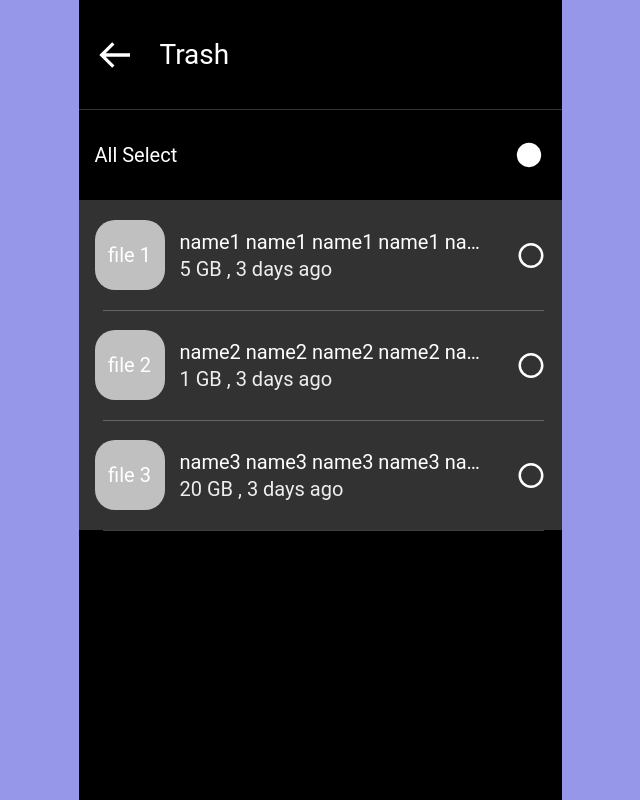
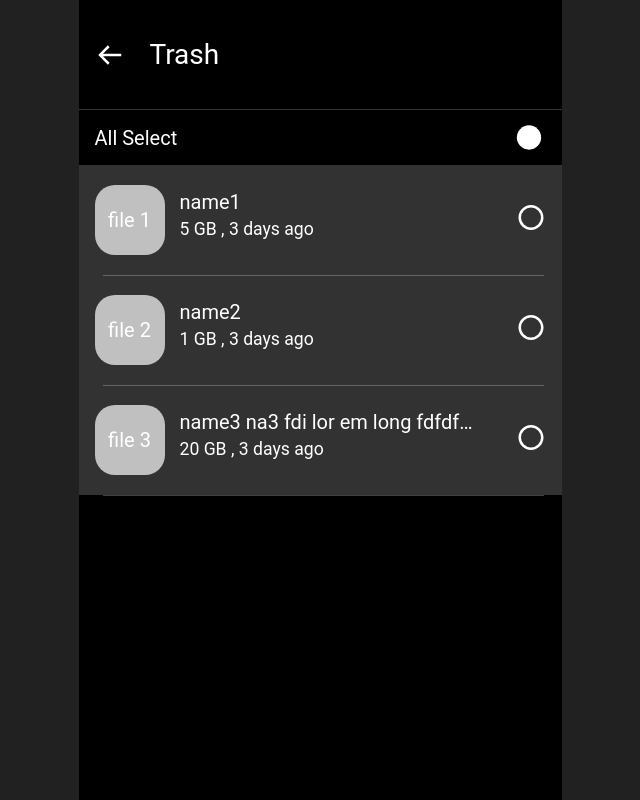
Before and after one commit to thanhtutzaw/google-file, a Next.js app: page / in a window 1280 px wide. Shown: the top 800 px of the page, without its empty margins (320-960 px from the left). Built offline with nearby package versions, Linux system fonts and the light colour scheme; no server answers.

Commit message:
update : css

```diff
--- a/component/Card.js
+++ /dev/null
@@ -1,52 +0,0 @@
-import { useEffect, useState } from "react";
-import styles from '../styles/Home.module.css'
-import { RiCheckboxBlankCircleLine } from 'react-icons/ri'
-import { RiCheckboxCircleFill } from 'react-icons/ri'
-export default function Card({ playOn, playOff, f, files, setselectedId, selectedId }) {
-    const [isSelect, setisSelect] = useState(false);
-    // function handleSelect(e) {
-    // }
-    // function reduceSelect(e) {
-    //     console.log("remove id")
-    // }
-    useEffect(() => {
-        if (selectedId.length === 0) {
-            setisSelect(false)
-        }
-        if (selectedId.length === files.length) {
-            setisSelect(true)
-        }
-    }, [selectedId]);
-    function check() {
-        setisSelect(prev => !prev);
-        setselectedId([...selectedId, f.id])
-        playOn()
-    }
-    function unCheck() {
-        setisSelect(prev => !prev);
-        setselectedId(selectedId.filter(id => id !== f.id))
-        playOff()
-    }
-    return (
-        <li onClick={(e) => {
-            if (selectedId.length >= 1 && !isSelect) {
-                check()
-            } else if (isSelect) {
-                unCheck()
-            }
-        }} className={styles.cardContainer}>
-            <div style={isSelect ? { backgroundColor: 'rgb(26 114 230)' } : {}} className={styles.card} >
-                <div style={{ border: '0 solid red' }} className={styles.cardLeft}>
-                    <div className={styles.photo}>file {f.id}</div>
-                    <div className={styles.fileInfo}>
-                        <div className={styles.fileName}>{f.filename} {f.filename} {f.filename} {f.filename} {f.filename} {f.filename} {f.filename}{f.filename}{f.filename} {f.filename}</div>
-                        <div className={styles.fileSize}>{f.size} , <span>3 days ago</span></div>
-                    </div>
-                </div>
-                {(isSelect && selectedId.length !== 0) ?
-                    <RiCheckboxCircleFill className={styles.checkbox} /> :
-                    <RiCheckboxBlankCircleLine className={styles.checkbox} onClick={() => { if (selectedId.length === 0) { check() } }} />}
-            </div>
-        </li>
-    );
-}
--- /dev/null
+++ b/component/FileList.jsx
@@ -0,0 +1,88 @@
+import { useEffect, useState } from "react";
+import styles from "../styles/Home.module.css";
+import { RiCheckboxBlankCircleLine } from "react-icons/ri";
+import { RiCheckboxCircleFill } from "react-icons/ri";
+export default function FileList({
+  playOn,
+  playOff,
+  f,
+  files,
+  setselectedId,
+  selectedId,
+}) {
+  const [isSelect, setisSelect] = useState(false);
+  const [longtext, setLongtext] = useState(false);
+  // function handleSelect(e) {
+  // }
+  // function reduceSelect(e) {
+  //     console.log("remove id")
+  // }
+  useEffect(() => {
+    if (selectedId.length === 0) {
+      setisSelect(false);
+    }
+    if (selectedId.length === files.length) {
+      setisSelect(true);
+    }
+  }, [selectedId]);
+  function select() {
+    setisSelect((prev) => !prev);
+    setselectedId([...selectedId, f.id]);
+    playOn();
+  }
+  function deSelect() {
+    setisSelect((prev) => !prev);
+    setselectedId(selectedId.filter((id) => id !== f.id));
+    playOff();
+  }
+  return (
+    <li
+      onClick={(e) => {
+        if (selectedId.length >= 1 && !isSelect) {
+          select();
+        } else if (isSelect) {
+          // } else if (isSelect && !longtext) {
+          deSelect();
+        }
+      }}
+      className={styles.cardContainer}
+    >
+      <div
+        style={isSelect ? { backgroundColor: "rgb(26 114 230)" } : {}}
+        className={styles.card}
+      >
+        <div style={{ border: "0 solid red" }} className={styles.cardLeft}>
+          <div className={styles.photo}>file {f.id}</div>
+          <div className={styles.fileInfo}>
+            <div
+              onClick={(e) => {
+                if(selectedId < 1){
+                setLongtext((prev) => !prev);
+
+                }
+              }}
+              className={`${longtext ? styles.longtext : styles.fileName}`}
+            >
+              {f.filename}
+            </div>
+            <div className={styles.fileSize}>
+              {f.size} , <span>3 days ago</span>
+            </div>
+          </div>
+        </div>
+        {isSelect && selectedId.length !== 0 ? (
+          <RiCheckboxCircleFill className={styles.checkbox} />
+        ) : (
+          <RiCheckboxBlankCircleLine
+            className={styles.checkbox}
+            onClick={() => {
+              if (selectedId.length === 0) {
+                select();
+              }
+            }}
+          />
+        )}
+      </div>
+    </li>
+  );
+}
--- a/pages/index.js
+++ b/pages/index.js
@@ -2,12 +2,13 @@ import Head from 'next/head';
 import { useEffect, useState } from 'react';
 import { BiArrowBack } from 'react-icons/bi';
 import { IoMdClose } from 'react-icons/io';
-import Card from '../component/Card';
 import useSound from 'use-sound';
 import boopSfx from '/public/click.mp3';
 import uncheckSound from '/public/disable-sound.mp3';
 import checkSound from '/public/enable-sound.mp3';
 import styles from '../styles/Home.module.css';
+import FileList from '../component/FileList';
+import { returnFileSize } from '../util/convertFileSize';
 
 function Selectbar(props) {
   const [play] = useSound(boopSfx);
@@ -39,7 +40,8 @@ export default function Home() {
     {
       "id": 1,
       "filename": "name1",
-      "size": "5 GB"
+      "size": "5 GB",
+      "date": '12/1/2'
     },
     {
       "id": 2,
@@ -48,7 +50,7 @@ export default function Home() {
     },
     {
       "id": 3,
-      "filename": "name3",
+      "filename": "name3 na3 fdi lor em long fdfdf name 3name3 na3 fdi lor em long fdfdf name 3name3 na3 fdi lor em long fdfdf name 3name3 na3 fdi lor em long fdfdf name 3name3 na3 fdi lor em long fdfdf name 3",
       "size": "20 GB"
     }
   ];
@@ -100,6 +102,8 @@ export default function Home() {
   const [playOff] = useSound(uncheckSound,
     { volume: 0.11 })
 
+
+  const [file, setfile] = useState([]);
   return (
     <>
       <Head>
@@ -107,8 +111,83 @@ export default function Home() {
         <meta name="description" content="Generated by create next app" />
         <link rel="icon" href="/favicon.ico" />
       </Head>
+      {/* <div style={{ position: 'fixed', width: '30%' }}>
+        {JSON.stringify(files)}
+      </div> */}
       <main className={styles.main}>
         <div className={styles.container}>
+          {/* <input type="file" multiple={true} onChange={(e) => {
+            const currentFile = e.target.files;
+            let newFileInfo
+            for (const fileInfo of currentFile) {
+              const { name, lastModified: date } = fileInfo;
+              const now = new Date()
+              const stale = now.getTime() - date
+              newFileInfo = {
+                name, date: returnDay(stale), size: returnFileSize(fileInfo.size)
+              }
+              file.push(newFileInfo)
+              // const date2 = new Date(stale)
+              // console.log(stale)
+
+              // const day = now - date
+
+              // console.log(day)
+
+              function returnDay(stale) {
+                var total_seconds = parseInt(Math.floor(stale / 1000));
+                var total_minutes = parseInt(Math.floor(total_seconds / 60));
+                var total_hours = parseInt(Math.floor(total_minutes / 60));
+                var days = parseInt(Math.floor(total_hours / 24));
+                return days
+              }
+
+
+              // const date3 = today.setDate(now - date)
+              // const date2 = new Date(now)
+              // console.log(now - date)
+              // console.log(newFileInfo)
+              // const arr = Array.from(newFileInfo)
+              // console.log(arr)
+
+
+              // { size: '2.9 GB' }
+              // size
+              // :
+              // "2.9 GB"
+              // [[Prototype]]
+
+
+              // const arr = []
+              // arr.push(newFileInfo)
+              // console.log(arr)
+            }
+            // file.map(f => console.table(f))
+            // for (const key in newFileInfo) {
+
+            //     const arr = newFileInfo[key];
+
+            //     // const arr = []
+            //     // arr.push(newFileInfo)
+            console.log(file)
+
+            // }
+            // function returnFileSize(number) {
+            //   if (number < 1024) {
+            //     return `${number} bytes`;
+            //   } else if (number >= 1024 && number < 1048576) {
+            //     return `${(number / 1024).toFixed(1)} KB`;
+            //   }
+            //   else if (number >= 1048576 && number < 1000000000) {
+            //     return `${(number / 1048576).toFixed(1)} MB`;
+            //   } else if (number >= 1000000000) {
+            //     return `${(number / 1000000000).toFixed(1)} GB`;
+            //   }
+            // }
+
+          }
+
+          } /> */}
           <div style={{ position: 'sticky', top: '0', zIndex: '2000' }}>
             <section
               className={[styles.SelectNav, !visible ? styles.inactive : styles.active].join(" ")}>
@@ -125,7 +204,7 @@ export default function Home() {
           </div>
           <ul>
             {files.map((f) => (
-              <Card playOn={playOn} playOff={playOff} setisChecked={setisChecked} files={files} f={f} key={f.id} setselectedId={setselectedId} selectedId={selectedId} />
+              <FileList playOn={playOn} playOff={playOff} setisChecked={setisChecked} files={files} f={f} key={f.id} setselectedId={setselectedId} selectedId={selectedId} />
             ))}
           </ul>
         </div>
--- a/styles/Home.module.css
+++ b/styles/Home.module.css
@@ -1,48 +1,56 @@
 .container {
-  width    : 500px;
+  width: 500px;
 }
+
 .main {
-  margin                : 0 auto;
-  background-color      : rgb(0, 0, 0);
-  width                 : 483px;
-  min-height            : 150vh;
-  flex              : 1;
-  display           : flex;
-  color             : rgb(255, 255, 255);
-  font-size         : 1.3rem;
-  font-family       : "Google Sans",
+  margin          : 0 auto;
+  background-color: rgb(0, 0, 0);
+  width           : 483px;
+  min-height      : 150vh;
+  flex            : 1;
+  display         : flex;
+  color           : rgb(255, 255, 255);
+  font-size       : 1.3rem;
+  font-family     : "Google Sans",
     Roboto,
     Arial,
     sans-serif;
 }
+
 @media only screen and (min-height: 690px) {
   .main {
-    font-size    : 1rem;
+    font-size: 1rem;
   }
 }
+
 .title a {
   color          : #0070f3;
   text-decoration: none;
 }
+
 .title a:hover,
 .title a:focus,
 .title a:active {
   text-decoration: underline;
 }
+
 .title {
   margin     : 0;
   line-height: 1.15;
   font-size  : 4rem;
 }
+
 .title,
 .description {
   text-align: center;
 }
+
 .description {
   margin     : 4rem 0;
   line-height: 1.5;
   font-size  : 1.5rem;
 }
+
 .grid {
   display        : flex;
   align-items    : center;
@@ -50,6 +58,7 @@
   flex-wrap      : wrap;
   max-width      : 800px;
 }
+
 .trashNav,
 .SelectNav {
   background-color: black;
@@ -62,6 +71,7 @@
   z-index         : 300;
   border-bottom   : 1px solid #efefef38;
 }
+
 .trashNav_count {
   display        : flex;
   justify-content: center;
@@ -71,99 +81,131 @@
     Arial,
     sans-serif;
 }
+
 .trashNav_count,
 .deleteBtn,
 .allSelect,
 .photo {
   user-select: none;
 }
+
 .backBtn,
 .deleteBtn,
 .allSelect,
 .checkbox {
   cursor: pointer;
 }
+
 .inactive {
-  opacity      : 0;
-  transition   : opacity 0.2s ease-in-out;
-  visibility   : hidden;
+  opacity   : 0;
+  transition: opacity 0.2s ease-in-out;
+  visibility: hidden;
 }
+
 .active {
-  position     : absolute;
-  top          : 0;
-  width        : 100%;
-  opacity      : 1;
-  transition   : opacity 0.5s;
-  visibility   : visible;
+  position  : absolute;
+  top       : 0;
+  width     : 100%;
+  opacity   : 1;
+  transition: opacity 0.5s;
+  visibility: visible;
 }
+
 .SelectNav {
   background-color: rgb(37, 82, 230);
   border          : 0;
   transition      : all .3s ease-in;
 }
+
 .backBtn {
-  font-size: 1rem;
-  width    : 40px;
-  height   : 40px;
+  width        : 30px;
+  height       : 30px;
+  border-radius: 100%;
+
 }
+
+.backBtn:active {
+  background: rgba(255, 255, 255, 0.247);
+  opacity   : .6;
+}
+
 .trashNav_count p {
   margin      : 0;
   margin-left : 25px;
   margin-right: auto;
 }
+
 .deleteBtn {
-  height          : 77px;
   background-color: transparent;
+  padding         : .8rem 1.2rem;
+  border-radius   : 10px;
   color           : white;
-  padding         : 0 22px;
-  border-radius   : 20px;
   border          : none;
-  font-size       : 25px;
+  font-size       : 1rem;
   font-family     : "Google Sans",
     Roboto,
     Arial,
     sans-serif;
 }
+
 .deleteBtn:active {
   background-color: rgba(255, 251, 251, 0.116);
 }
+
 .allSelect {
-  height          : 90px;
+  /* height          : 90px; */
+  height          : 55px;
   padding         : 0 16px;
   display         : flex;
   justify-content : space-between;
   align-items     : center;
   background-color: black;
 }
+
 .allSelect input {
   width    : 27px;
   height   : 27px;
   clip-path: circle(45% at 50% 50%);
 }
+
 .card {
-  max-width      : 483px;
-  padding        : 0 16px;
-  color          : inherit;
-  text-decoration: none;
-  display         : flex;
-  justify-content : space-between;
-  align-items     : center;
-  flex            : 1;
-  transition      : color 0.15s ease, background-color 0.10s ease;
-  background-color: rgba(100, 100, 100, .5);
+  max-width          : 483px;
+  padding            : 0 16px;
+  color              : inherit;
+  text-decoration    : none;
+  display            : flex;
+  justify-content    : space-between;
+  /* align-items     : center; */
+  flex               : 1;
+  transition         : color 0.15s ease, background-color 0.10s ease;
+  background-color   : rgba(100, 100, 100, .5);
+  /* transition      : all .3s ease; */
 }
-.cardContainer{
-  list-style : none;
+
+.cardContainer {
+  list-style: none;
 }
+
 .cardContainer::after {
-  content : '';
-  position: absolute;
-  width   : 100px;
-  min-width  : 441px;
-  height     : 1px;
-  margin-left: 24px;
+  content         : '';
+  position        : absolute;
+  width           : 100px;
+  min-width       : 441px;
+  height          : 1px;
+  margin-left     : 24px;
   background-color: rgba(255, 255, 255, 0.247);
 }
+
+.cardContainer:after {
+  content         : '';
+  position        : absolute;
+  width           : 100px;
+  min-width       : 441px;
+  height          : 1px;
+  margin-left     : 24px;
+  background-color: rgba(255, 255, 255, 0.247);
+}
+
 .photo {
   background-color: rgb(192, 192, 192);
   border-radius   : 20px;
@@ -173,50 +215,91 @@
   display         : flex;
   align-items     : center;
 }
+
 .cardLeft {
-  display           : flex;
-  align-items       : center;
-  gap               : 1rem;
-  gap               : 15px;
-  width             : 90%;
-  padding           : 1rem 0;
+  display              : flex;
+  /* align-items       : center; */
+  gap                  : 1rem;
+  gap                  : 15px;
+  width                : 90%;
+  padding              : 1rem 0;
 }
+
 .fileInfo {
-  display       : flex;
-  flex-direction: column;
-  gap           : 3px;
-  width: 75%;
+  display          : flex;
+  flex-direction   : column;
+  /* gap           : 3px; */
+  gap              : 5px;
+  width            : 75%;
+  margin-top       : 5px;
 }
+
 .fileName {
-  overflow     : hidden;
-  white-space  : nowrap;
-  text-overflow: ellipsis;
+  /* animation: fadeIn .4s reverse ease-in-out ; */
+  overflow          : hidden;
+  display           : -webkit-box;
+  -webkit-line-clamp: 1;
+  -webkit-box-orient: vertical;
+  text-overflow     : ellipsis;
 }
+
+.longtext {
+  animation            : fadeIn .4s ease-in;
+  overflow             : hidden;
+  display              : -webkit-box;
+  /* -webkit-line-clamp: 10; */
+  -webkit-box-orient   : vertical;
+  text-overflow        : ellipsis;
+
+
+}
+
+@keyframes fadeIn {
+  0% {
+    /* height:22px; */
+    opacity: 0;
+  }
+
+  50% {}
+
+  100% {
+    opacity  : 1;
+    /* height:100%; */
+  }
+}
+
 .fileInfo .fileSize {
-  font-size: 1rem;
-  color    : #eeeeee;
+  font-size: .88rem;
+  color    : #fff;
 }
+
 .checkBoxTrue,
 .checkBoxFalse {
   scale: 1.5;
 }
+
 .checkbox {
-  height: 65px;
-  width : 30px;
+  height    : 65px;
+  width     : 30px;
+  margin-top: 20px;
 }
+
 .card h2 {
   margin   : 0 0 1rem 0;
   font-size: 1.5rem;
 }
+
 .card p {
   margin     : 0;
   font-size  : 1.25rem;
   line-height: 1.5;
 }
+
 .logo {
   height     : 1em;
   margin-left: 0.5rem;
 }
+
 @media (max-width: 600px) {
   .grid {
     width         : 100%;
--- a/styles/globals.css
+++ b/styles/globals.css
@@ -4,7 +4,8 @@ body {
   margin : 0;
   font-family: -apple-system, BlinkMacSystemFont, Segoe UI, Roboto, Oxygen,
     Ubuntu, Cantarell, Fira Sans, Droid Sans, Helvetica Neue, sans-serif;
-  background-color           : rgb(151, 151, 233);
+  /* background-color           : rgb(151, 151, 233); */
+  background-color           : #212121;
   -webkit-tap-highlight-color: transparent;
   font-size                  : 20px;
 }
--- /dev/null
+++ b/util/convertFileSize.js
@@ -0,0 +1,12 @@
+export function returnFileSize(number) {
+    if (number < 1024) {
+        return `${number} bytes`;
+    } else if (number >= 1024 && number < 1048576) {
+        return `${(number / 1024).toFixed(1)} KB`;
+    }
+    else if (number >= 1048576 && number < 1000000000) {
+        return `${(number / 1048576).toFixed(1)} MB`;
+    } else if (number >= 1000000000) {
+        return `${(number / 1000000000).toFixed(1)} GB`;
+    }
+}
```
